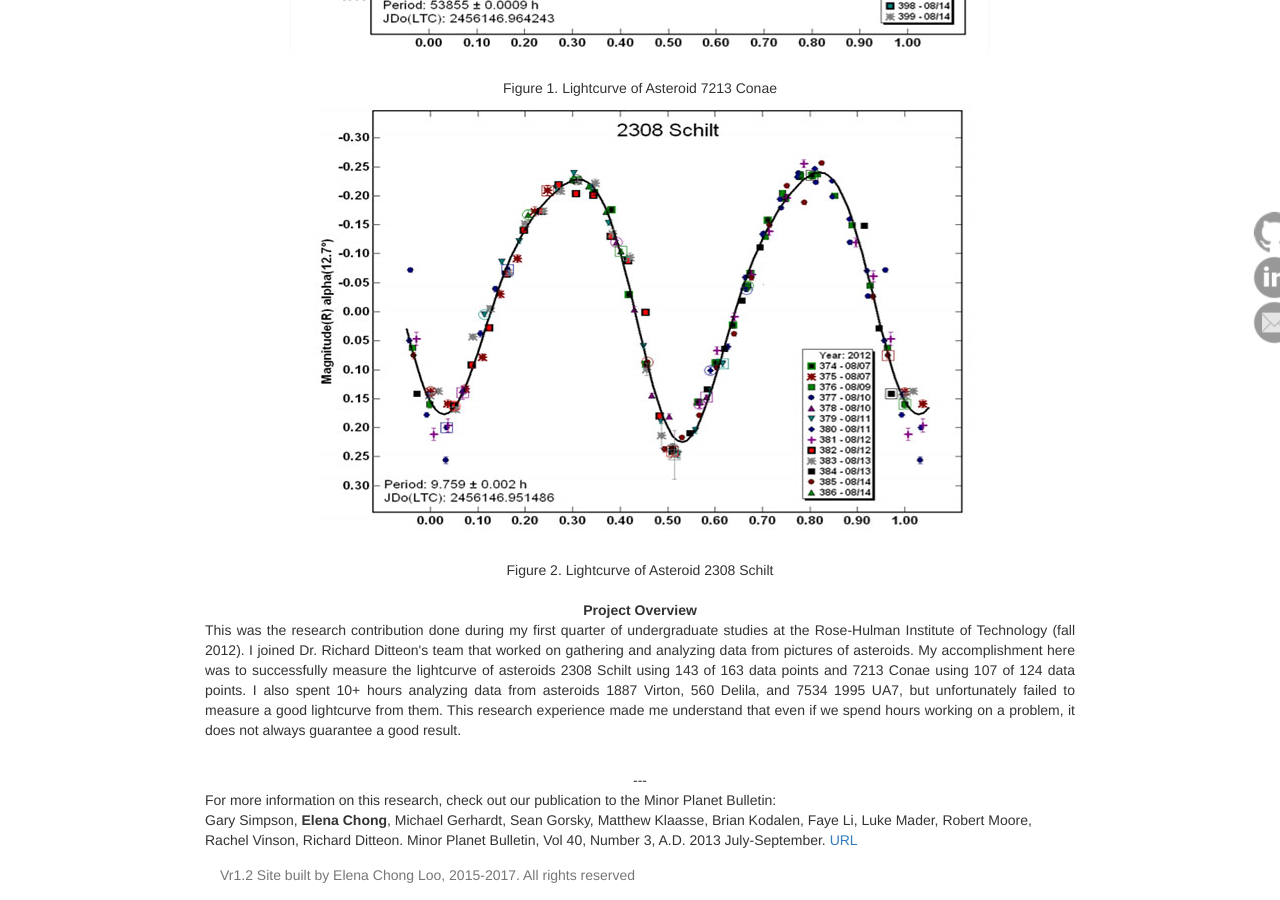
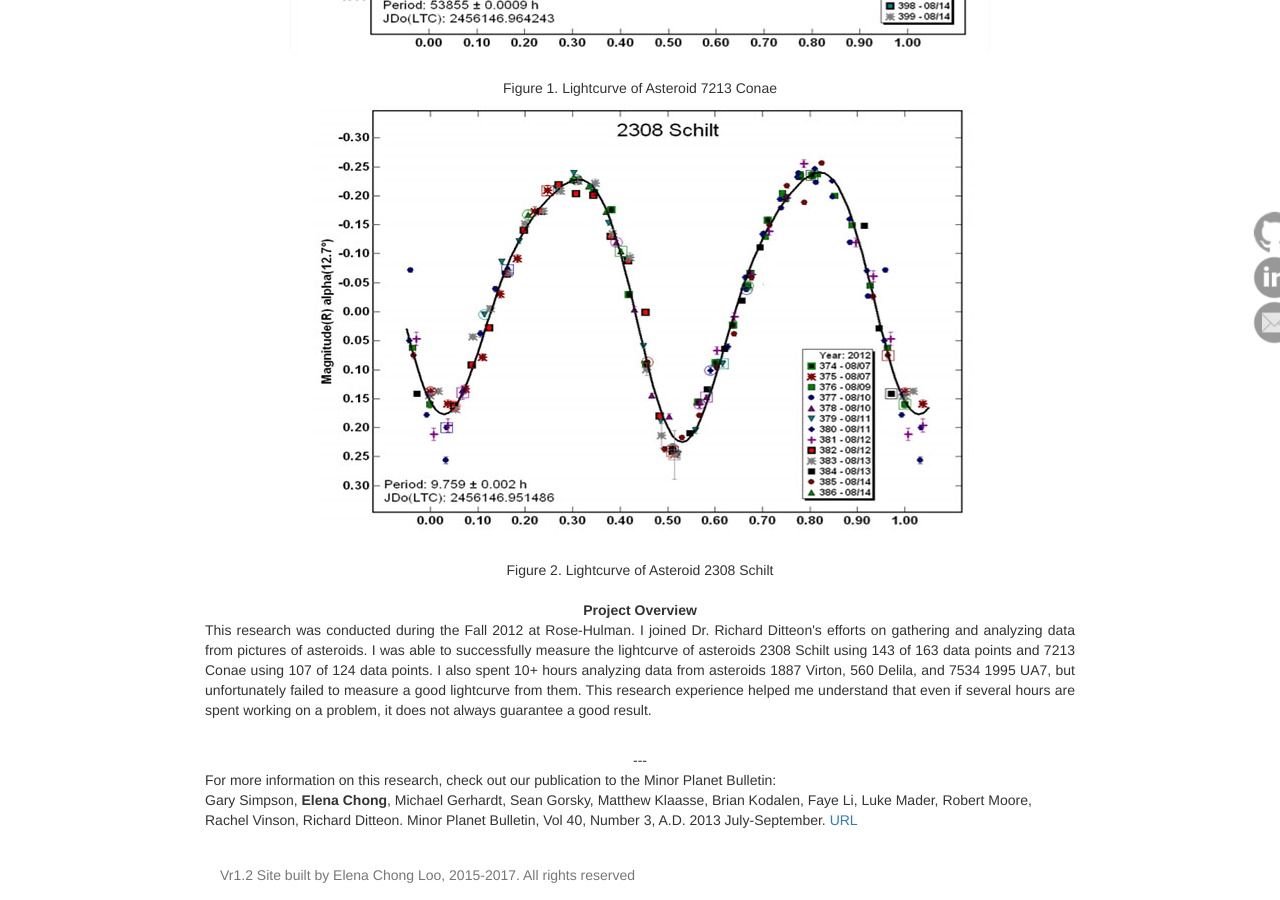
Before and after one commit to helenchg/elenachong.com, a Jekyll site: the page built from projects/asteroid/index.html, in a window 1280 px wide and 900 px high, scrolled down 651 px. Built offline with Jekyll 4.4.1, drawn with Linux system fonts in a browser that asks for light colours; nearby versions of some CDN libraries.

Commit message:
fixed grammar

```diff
--- a/projects/asteroid/index.html
+++ b/projects/asteroid/index.html
@@ -14,7 +14,7 @@ title: Asteroid Photometry Research
             <br>
             <strong>Project Overview</strong>
          </div>
-            <p align="justify">This was the research contribution done during my first quarter of undergraduate studies at the Rose-Hulman Institute of Technology (fall 2012). I joined Dr. Richard Ditteon's team that worked on gathering and analyzing data from pictures of asteroids. My accomplishment here was to successfully measure the lightcurve of asteroids 2308 Schilt using 143 of 163 data points and 7213 Conae using 107 of 124 data points.  I also spent 10+ hours analyzing data from asteroids 1887 Virton, 560 Delila, and 7534 1995 UA7, but unfortunately failed to measure a good lightcurve from them. This research experience made me understand that even if we spend hours working on a problem, it does not always guarantee a good result.
+            <p align="justify">This research was conducted during the Fall 2012 at Rose-Hulman. I joined Dr. Richard Ditteon's efforts on  gathering and analyzing data from pictures of asteroids. I was able to successfully measure the lightcurve of asteroids 2308 Schilt using 143 of 163 data points and 7213 Conae using 107 of 124 data points.  I also spent 10+ hours analyzing data from asteroids 1887 Virton, 560 Delila, and 7534 1995 UA7, but unfortunately failed to measure a good lightcurve from them. This research experience helped me understand that even if several hours are spent working on a problem, it does not always guarantee a good result.
              </p>
         <br> ---
      </center>
```
